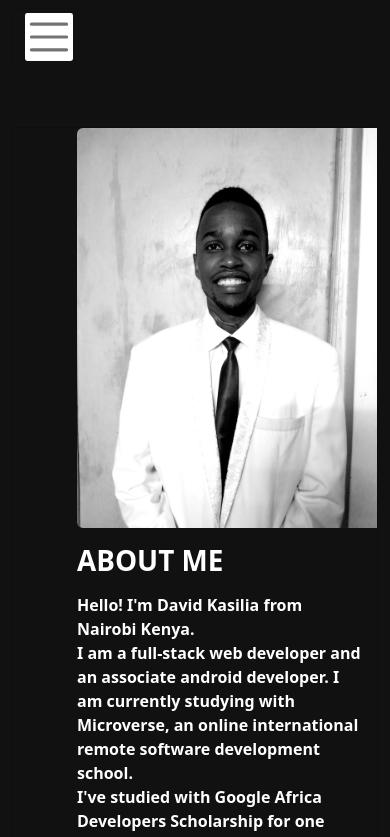
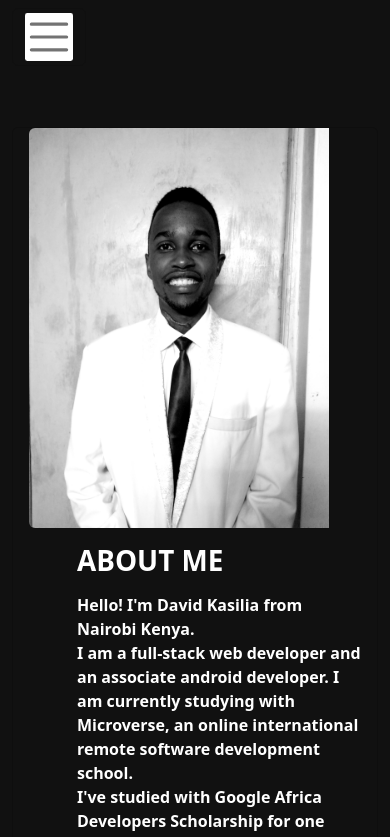
Before and after one commit to David-Kasilia/my-portfolio-react, a React (Create React App) app: page /about in a window 390 px wide. Shown: the top 837 px of the page. Built offline with nearby package versions, Linux system fonts and the light colour scheme.

Commit message:
Fix merging

```diff
--- a/src/assets/stylesheets/Small.css
+++ b/src/assets/stylesheets/Small.css
@@ -66,7 +66,7 @@
 
   .my-image {
     height: 25rem;
-    margin-left: 4rem;
+    margin-left: 1rem;
   }
 
   .mobile-nav-bar,
```
